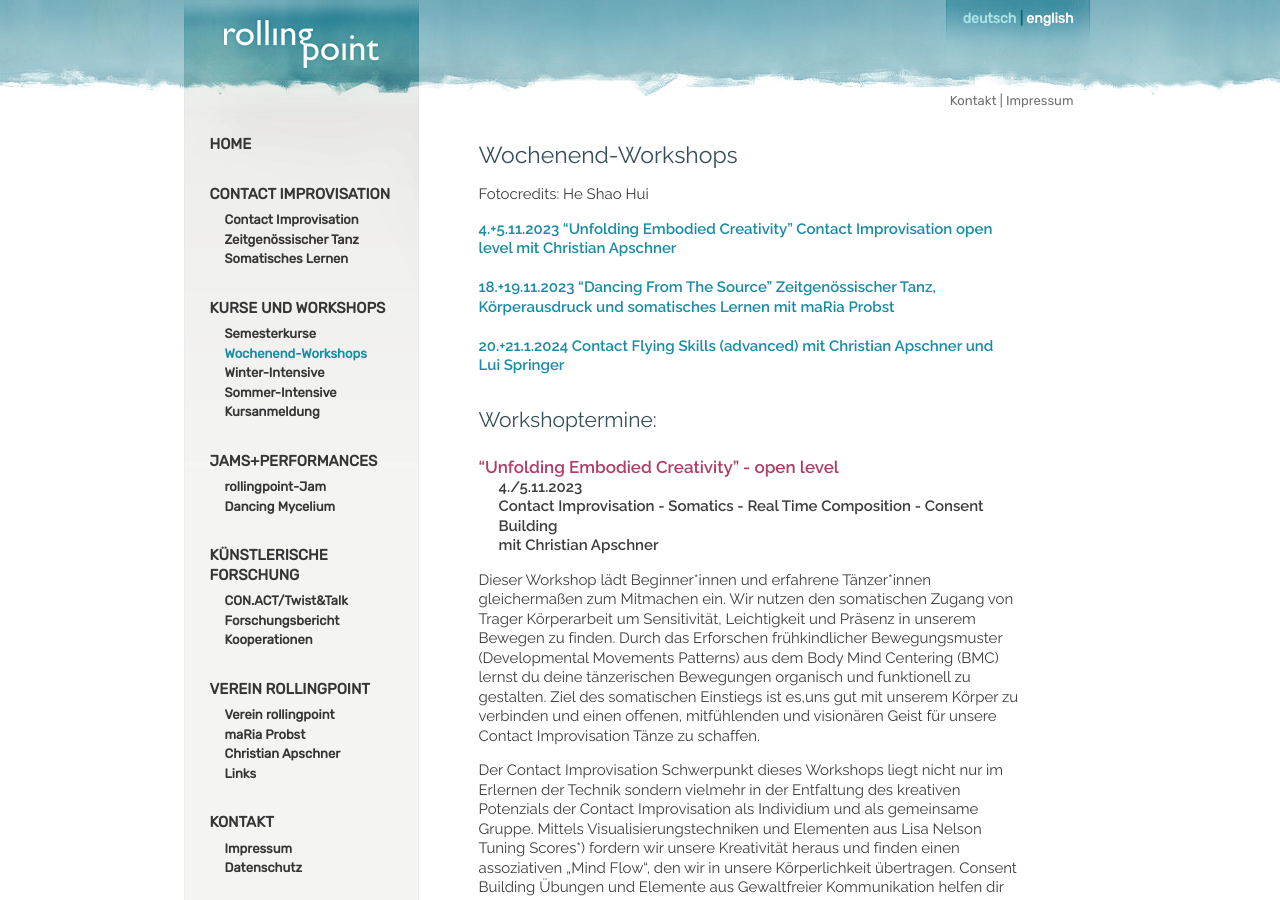
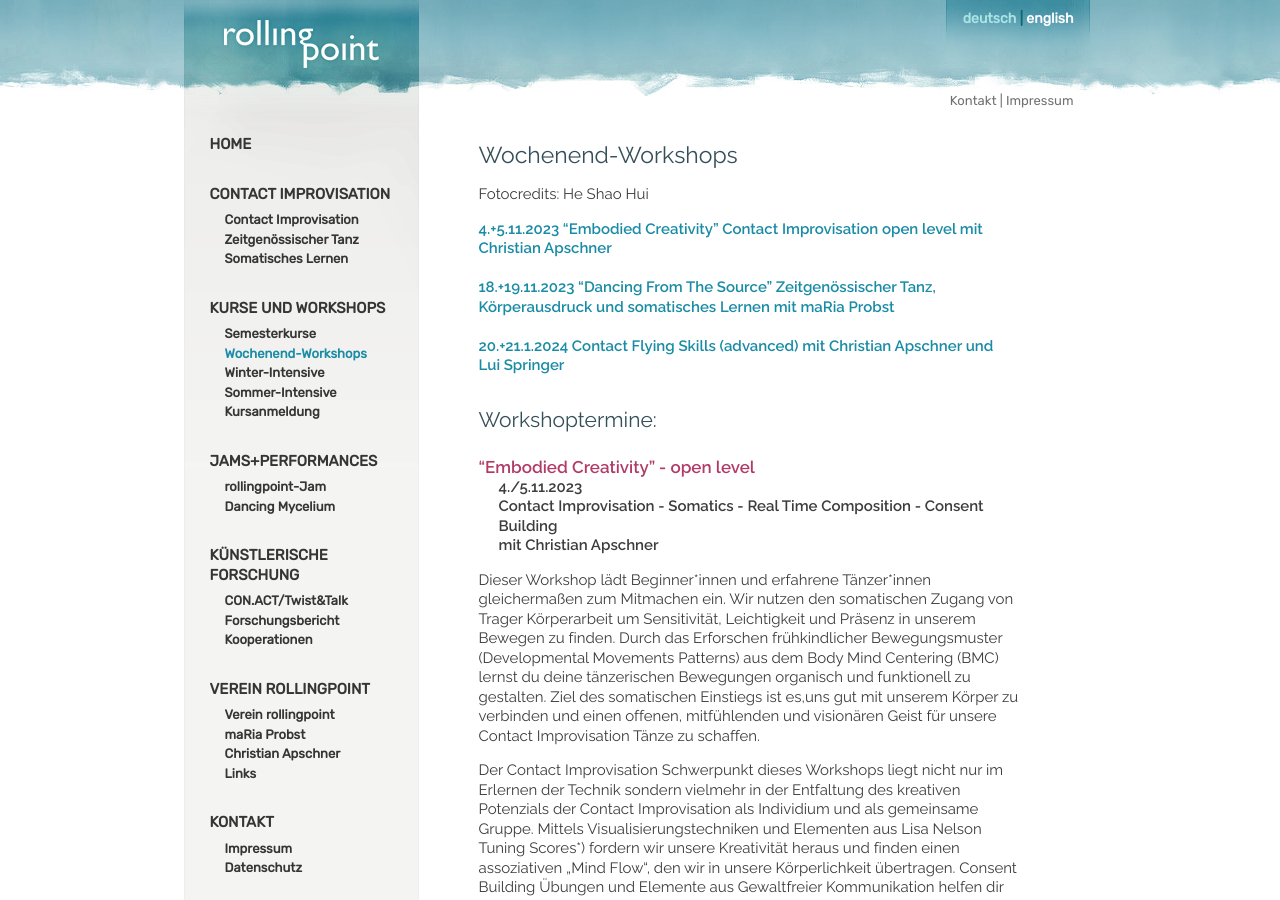
Before and after one commit to manulari/rollingpointat, a Jekyll site: the page built from _pages_de/workshops.md, in a window 1280 px wide and 900 px high. Built offline with Jekyll 4.4.1, drawn with Linux system fonts in a browser that asks for light colours; comment, search, counter and statistics services are not loaded.

Commit message:
Update page (de) “workshops”

```diff
--- a/_pages_de/workshops.md
+++ b/_pages_de/workshops.md
@@ -6,7 +6,7 @@ title: Wochenend-Workshops
 
 Fotocredits: He Shao Hui
 
-**[4.+5.11.2023 "Unfolding Embodied Creativity" Contact Improvisation open level mit Christian Apschner](#creativity)**\
+**[4.+5.11.2023 "Embodied Creativity" Contact Improvisation open level mit Christian Apschner](#creativity)**\
 \
 **[18.+19.11.2023 "Dancing From The Source" Zeitgenössischer Tanz, Körperausdruck und somatisches Lernen mit maRia Probst](#source)**\
 \
@@ -16,7 +16,7 @@ Fotocredits: He Shao Hui
 
 <div class="named-anchor" id="creativity"></div>
 
-#### "Unfolding Embodied Creativity" - open level
+#### "Embodied Creativity" - open level
 
 **4./5.11.2023**\
 **Contact Improvisation - Somatics - Real Time Composition - Consent Building**\
```
